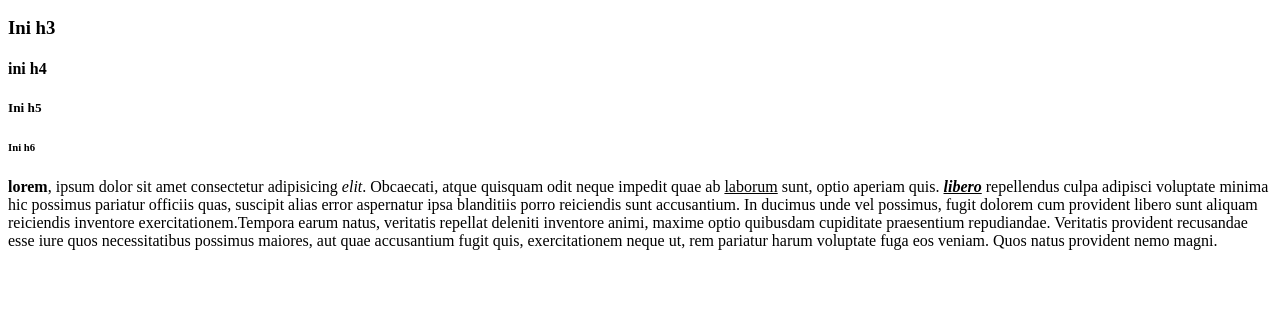
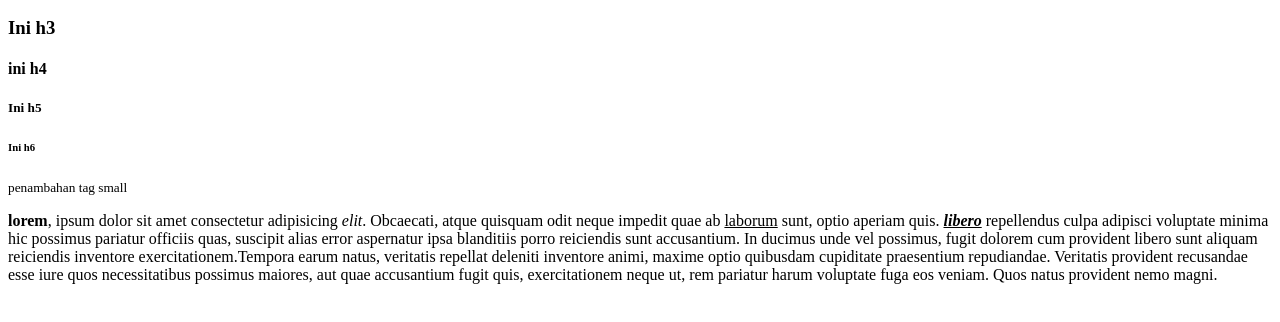
Before and after one commit to qurotaayun/HTML-latihan1, a plain HTML site: page index.html in a window 1280 px wide. Shown: the part 110-432 px from the top of the page. Drawn offline with Linux system fonts and the light colour scheme.

Commit message:
menambahkan tag small

```diff
--- a/index.html
+++ b/index.html
@@ -5,7 +5,7 @@
     <meta charset="UTF-8">
     <meta http-equiv="X-UA-Compatible" content="IE=edge">
     <meta name="viewport" content="width=device-width, initial-scale=1.0">
-    <title>Latihan 1</title>
+    <title>Latihan 2</title>
 </head>
 
 <body>
@@ -16,6 +16,8 @@
     <h4>ini h4</h4>
     <h5>Ini h5</h5>
     <h6>Ini h6</h6>
+
+    <small>penambahan tag small</small>
     <!-- Membuat paragraf -->
     <p>
         <b>lorem</b>, ipsum dolor sit amet consectetur adipisicing <i>elit</i>. Obcaecati, atque quisquam odit neque
```
